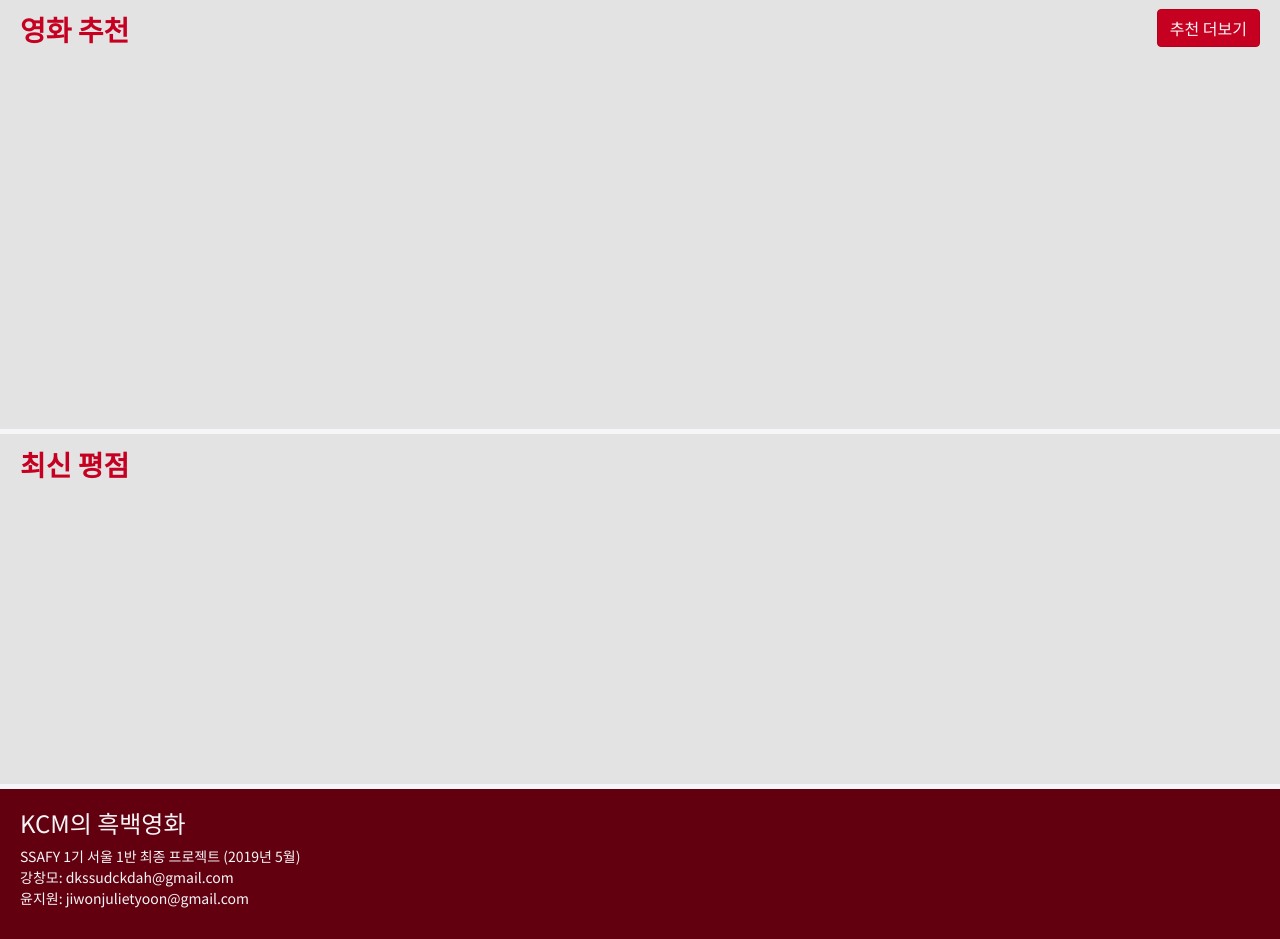
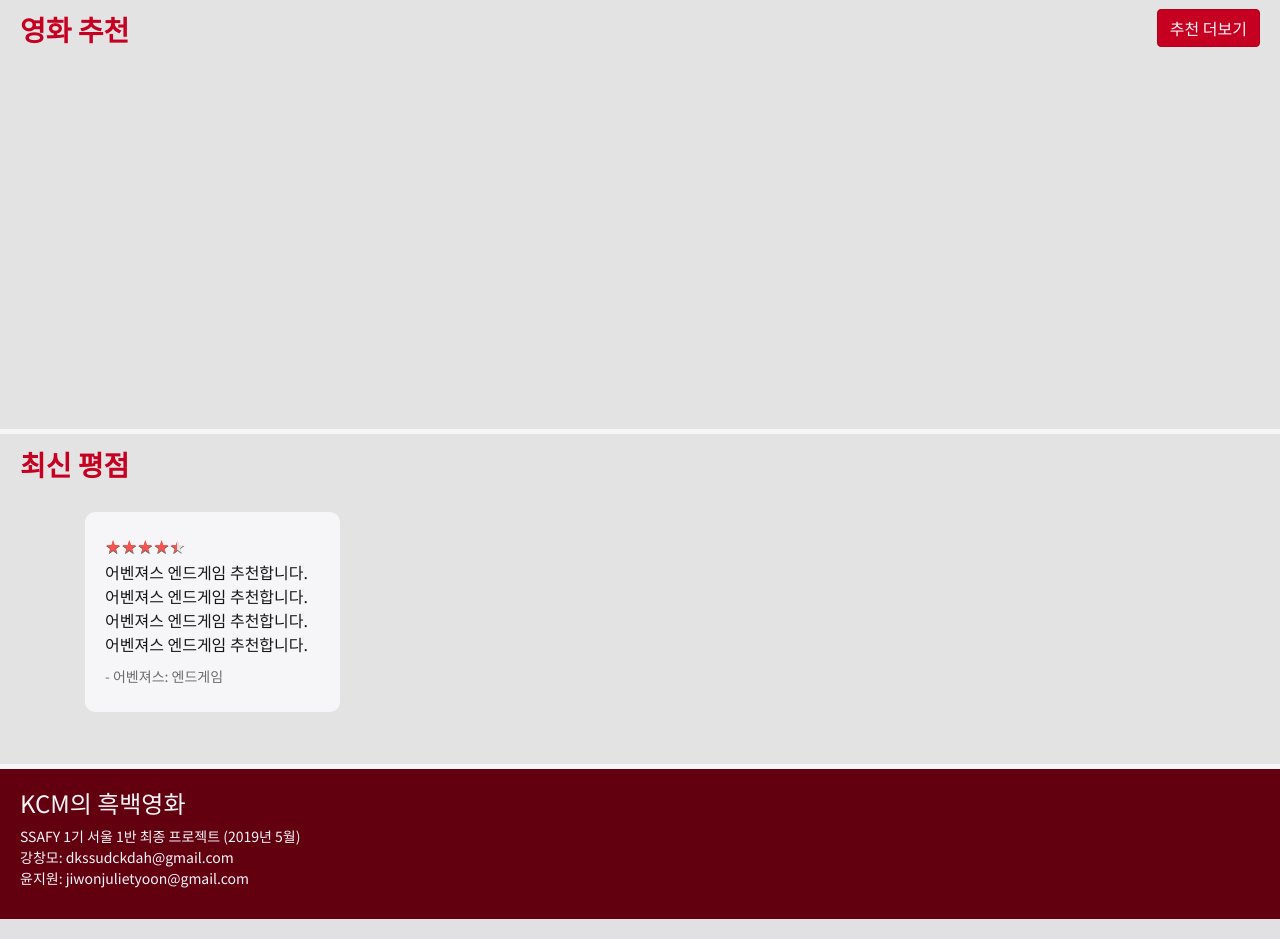
Before and after one commit to ChangmoKang/PJT, a Django app: page /movies/ in a window 1280 px wide. Shown: the part 486-1425 px from the top of the page. Run offline with Django 3.2, Linux system fonts and the light colour scheme; parts of the project's set-up code (start-up, migrations or seed data) failed here and were passed over; some libraries are stand-ins or nearby versions.

Commit message:
Add recent reviews

```diff
--- a/final/templates/base.html
+++ b/final/templates/base.html
@@ -5,7 +5,7 @@
     <meta charset="UTF-8">
     <meta name="viewport" content="width=device-width, initial-scale=1.0">
     <meta http-equiv="X-UA-Compatible" content="ie=edge">
-    <title>Movie</title>
+    <title>KCM의 흑백영화</title>
 
     <!-- GOOGLE FONTS - NOTO SANS KR -->
     <link href="https://fonts.googleapis.com/css?family=Noto+Sans+KR" rel="stylesheet">
@@ -278,11 +278,6 @@
         }
 
 
-        .recent_scores {
-            height: 350px;
-        }
-
-
         /* * * * * * * * *  MODAL * * * * * * * * */
         .modal-content {
             background-color: #F6F6F8;
@@ -456,6 +451,37 @@
         }
 
 
+
+        /* * * * * * * * *  RECENT REVIEWS * * * * * * * * */
+
+        .recent_scores {
+            height: 330px;
+            overflow: hidden;
+        }
+        .reviewCard {
+            margin-top: 20px;
+            margin-bottom: 50px;
+            width: 100%;
+            height: 200px;
+            border-radius: 10px;
+            background-color: #F6F6F8;
+            padding: 20px;
+            overflow-y: auto;
+        }
+        .reviewContent {
+            color: #181818;
+            margin-top: 10px;
+        }
+        .reviewMovieTitle {
+            color: #6C6C6C;
+            font-size: 14px;
+            margin-top: 10px;
+        }
+
+
+
+
+
         /* * * * * * * * *  FOOTER * * * * * * * * */
         footer {
             width: 100%;
@@ -482,13 +508,13 @@
             height: calc(100vh - 100px);
             padding: 20px;
             overflow-y: auto;
+            background-color: #E3E3E3;
         }
 
         .optionSelectBox {
             margin: 10px auto;
             width: 550px;
             height: 160px;
-            /* border: 1px solid hotpink; */
         }
         .genreSelectMenu {
             width: 400px;
--- a/movies/templates/movies/index.html
+++ b/movies/templates/movies/index.html
@@ -54,6 +54,30 @@
         </section>
         <section class="recent_scores">
             <h3 class="section_header">최신 평점</h3>
+
+            <!-- Bootstrap Grid System-->
+            <div class="container">
+                <div class="row">
+                    <div class="col-lg-3 col-md-4 col-sm-6 col-12">
+                        <div class="reviewCard">
+                            <div class="reviewStars">
+                                <div class="star-ratings-css">
+                                    <div class="star-ratings-css-top" style="width: 80%">
+                                        <span>★</span><span>★</span><span>★</span><span>★</span><span>★</span></div>
+                                    <div class="star-ratings-css-bottom">
+                                        <span>★</span><span>★</span><span>★</span><span>★</span><span>★</span></div>
+                                </div>
+                            </div>
+                            <div class="reviewContent">
+                                어벤져스 엔드게임 추천합니다. 어벤져스 엔드게임 추천합니다. 어벤져스 엔드게임 추천합니다. 어벤져스 엔드게임 추천합니다.
+                            </div>
+                            <div class="reviewMovieTitle">
+                                - 어벤져스: 엔드게임
+                            </div>
+                        </div>
+                    </div>
+                </div>
+            </div>
         </section>
     </div>
 
```
Also changed, not shown: db.sqlite3.
